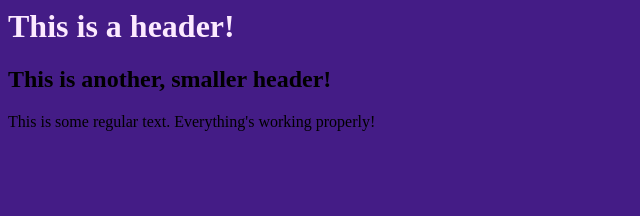
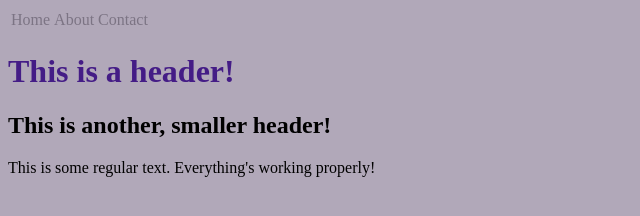
Before and after one commit to spetrarca/friendly-broccoli, a plain HTML site: page index.html in a window 1280 px wide. Shown: the whole page, without its empty margins (0-640 px from the left). Drawn offline with Linux system fonts and the light colour scheme.

Commit message:
more styling

```diff
--- a/index.html
+++ b/index.html
@@ -5,6 +5,15 @@
 	</head>
 
 	<body>
+		<div name="navbar">
+			<table>
+				<tr>
+					<td><a class="navlink" href="index.html"><p>Home</p></a></td>
+					<td><a class="navlink" href="about.html"><p>About</p></a></td>
+					<td><a class="navlink" href="index.html"><p>Contact</p></a></td>
+				</tr>
+			</table>
+		</div>
 		<h1>This is a header!</h1>
 		<h2>This is another, smaller header!</h2>
 		<p>This is some regular text. Everything's working properly!</p>
--- a/style.css
+++ b/style.css
@@ -1,7 +1,22 @@
 h1 {
-	color:#FCEAFF;
+	color:#441C86;
 }
 
 body {
-	background-color:#441C86
+	background-color:#B1A8B9;
 }
+
+.navbar {
+	font-family: Calibri, sans-serif;
+	font-weight: bold;
+	padding: 5px;
+}
+
+.navlink {
+	color: #7C7484;
+	text-decoration: none;
+}
+
+a:visited {
+	text-decoration:underline;
+}
```
